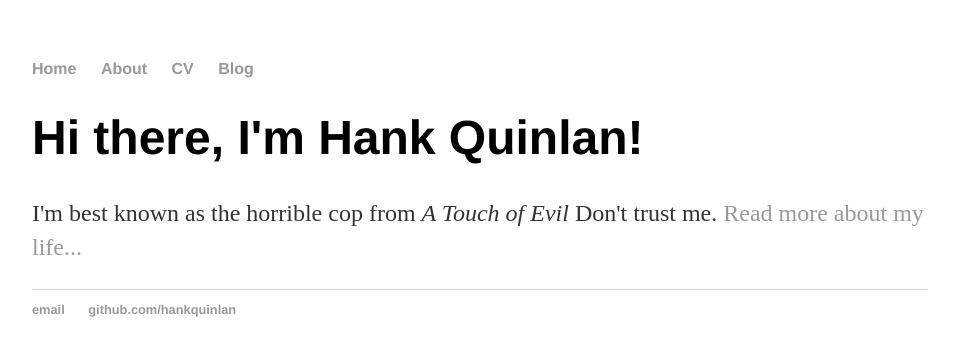
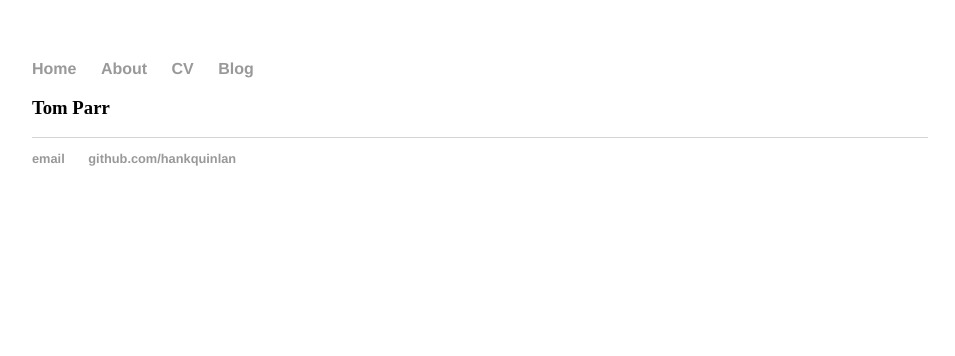
Before and after one commit to TomParr/TomParr.github.io, a Jekyll site: the page built from index.html, in a window 1280 px wide. Shown: the top 356 px of the page, without its empty margins (160-1115 px from the left). Built offline with Jekyll 4.4.1, drawn with Linux system fonts in a browser that asks for light colours.

Commit message:
Update index.html

```diff
--- a/index.html
+++ b/index.html
@@ -3,6 +3,5 @@ layout: default
 title: Tom Parr!
 ---
 <div class="blurb">
-	<h1>Hi there, I'm Hank Quinlan!</h1>
-	<p>I'm best known as the horrible cop from <em>A Touch of Evil</em> Don't trust me. <a href="/about">Read more about my life...</a></p>
+	<h3>Tom Parr</h1>
 </div><!-- /.blurb -->
```
